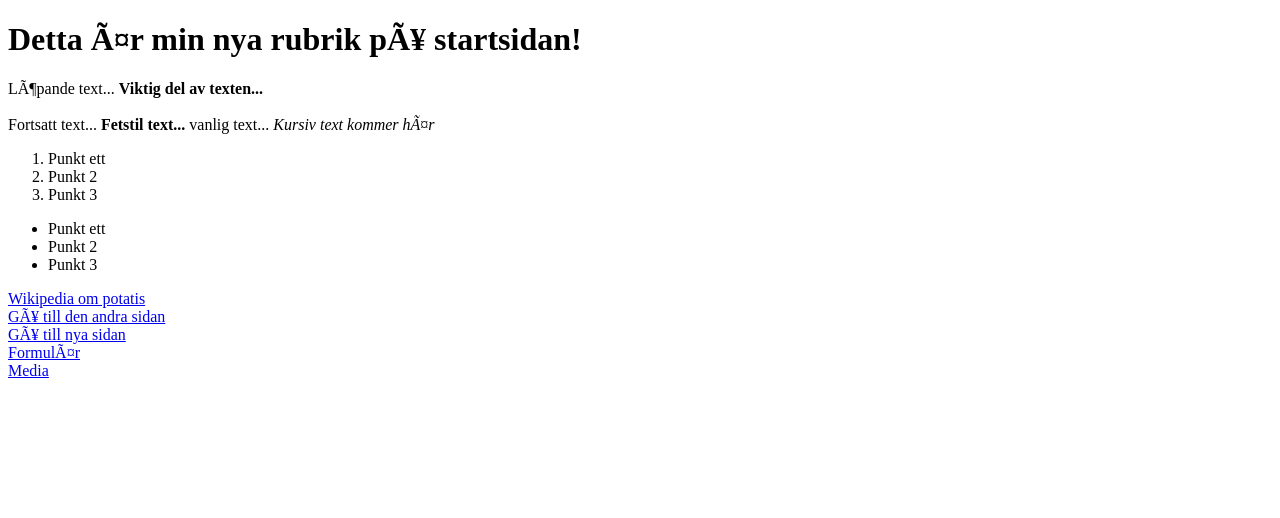
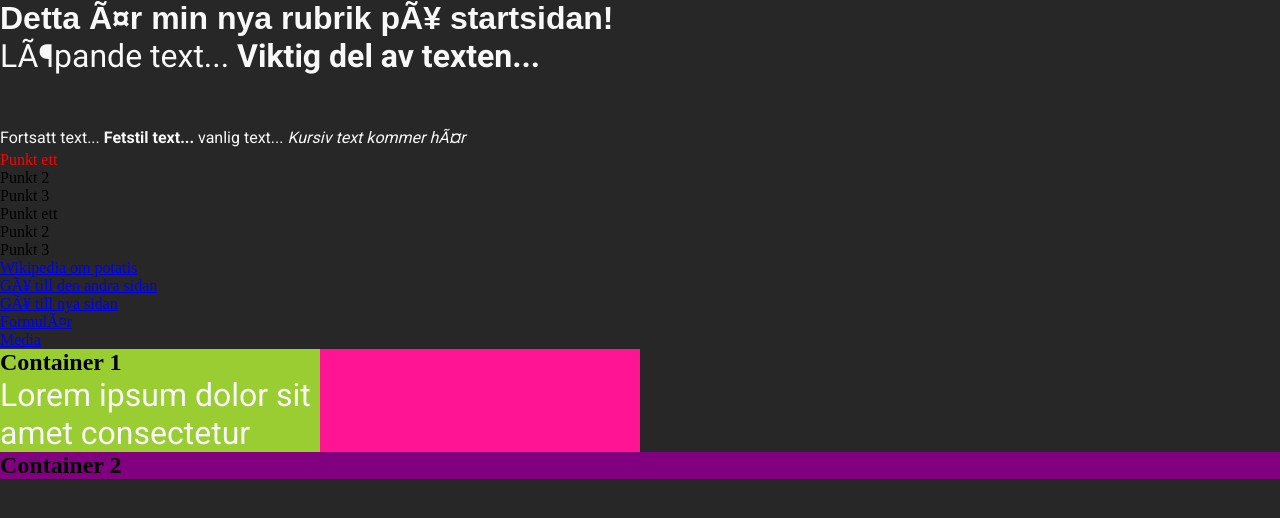
Before and after one commit to Northrapids/HTML-DEMO, a plain HTML site: page index.html in a window 1280 px wide. Drawn offline with Linux system fonts and the light colour scheme.

Commit message:
Lagt till mer CSS...

```diff
--- a/index.html
+++ b/index.html
@@ -4,6 +4,7 @@
 <head>
     <meta content="charset=UTF-8">
     <title>Min första sida</title>
+    <link rel="stylesheet" href="style.css">
 </head>
 
 <body>
@@ -12,14 +13,16 @@
         Löpande text...
         <strong>Viktig del av texten...</strong>
         <br><br>
-        Fortsatt text...
-        <b>Fetstil text...</b>
-        vanlig text...
-        <i>Kursiv text kommer här</i>
+        <span class="text">
+            Fortsatt text...
+            <b>Fetstil text...</b>
+            vanlig text...
+            <i>Kursiv text kommer här</i>
+        </span>
     </p>
 
     <ol>
-        <li>Punkt ett</li>
+        <li id="punkt1">Punkt ett</li>
         <li>Punkt 2</li>
         <li>Punkt 3</li>
     </ol>
@@ -48,5 +51,16 @@
 
     <a href="media.html">Media</a>
 
+    <div class="wrapper">
+        <section class="container1">
+            <h2>Container 1</h2>
+            <p>Lorem ipsum dolor sit amet consectetur </p>
+        </section>
+    </div>
+
+    <div class="container2">
+        <h2>Container 2</h2>
+    </div>
+
 </body>
 </html>
--- /dev/null
+++ b/style.css
@@ -0,0 +1,74 @@
+@import url('https://fonts.googleapis.com/css2?family=Roboto:wght@100;400;700&display=swap');
+
+
+:root {
+    --dark: #000;
+    --accent: rgb(16, 79, 16);
+    --font1: 'Roboto', sans-serif;
+    --font2: Arial, Helvetica, sans-serif;
+}
+
+/* Css-reset rekomenderas att alltid ha med i sin css kod,
+   så att man nollställer webbläsarens egna css */
+/* CSS-reset */
+* {
+    margin: 0;
+    padding: 0;
+}
+
+body {
+    background-color: rgb(39, 39, 39);
+}
+
+h1 {
+    /* color: var(--dark); */
+    color: #F8F8F8;
+    font-family: var(--font2);
+}
+
+p {
+    font-size: 2em;
+    /* color: var(--dark); */
+    color: #F8F8F8;
+    font-family: var(--font1);
+    font-weight: 400; /* 400 är standard */
+
+}
+
+/* a {
+    color: var(--accent);
+} */
+
+.text {
+    font-size: .5em;
+}
+
+#punkt1 {
+    color: red;
+}
+
+.wrapper {
+    background-color: deeppink;
+    width: 50%;
+}
+
+.container1 {
+    background-color: yellowgreen;
+    width: 50%;
+    /* min-width: 400px; */
+    /* height: 250px; */
+    /* border-style: solid;
+    border-color: red;
+    border-width: 10px; */
+}
+
+/* .container p {
+    background-color: blue;
+    width: 100vw;
+    height: 100vh;
+} */
+
+.container2 {
+    background-color: purple;
+    width: 100%;
+}
```
